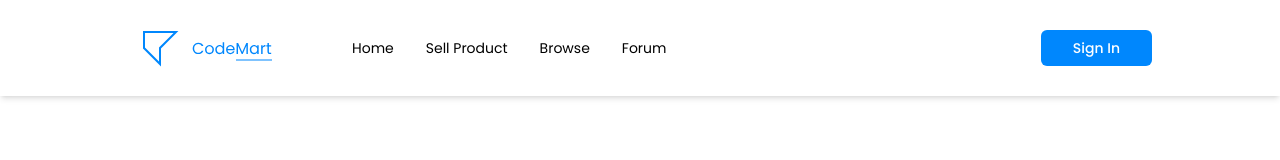
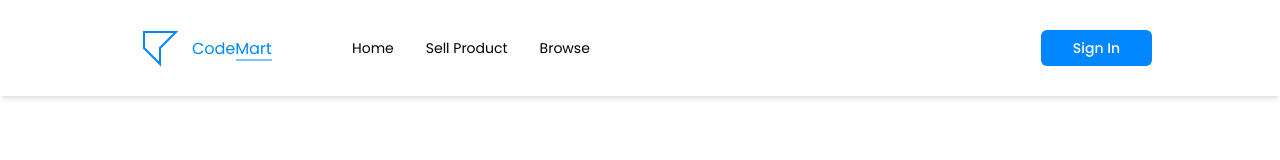
Before and after one commit to TiveCS/codemart-next, a Next.js app: page / in a window 1280 px wide. Shown: the top 160 px of the page. Built offline with nearby package versions, Linux system fonts and the light colour scheme; no server answers.

Commit message:
remove forum from navbar

```diff
--- a/components/Navbar/Navbar.tsx
+++ b/components/Navbar/Navbar.tsx
@@ -28,7 +28,6 @@ const Navbar: React.FC<Props> = (props) => {
           <Nav href="/">Home</Nav>
           <Nav href="/products/sell">Sell Product</Nav>
           <Nav href="/products">Browse</Nav>
-          <Nav href="/forum">Forum</Nav>
         </div>
       </div>
 
```
